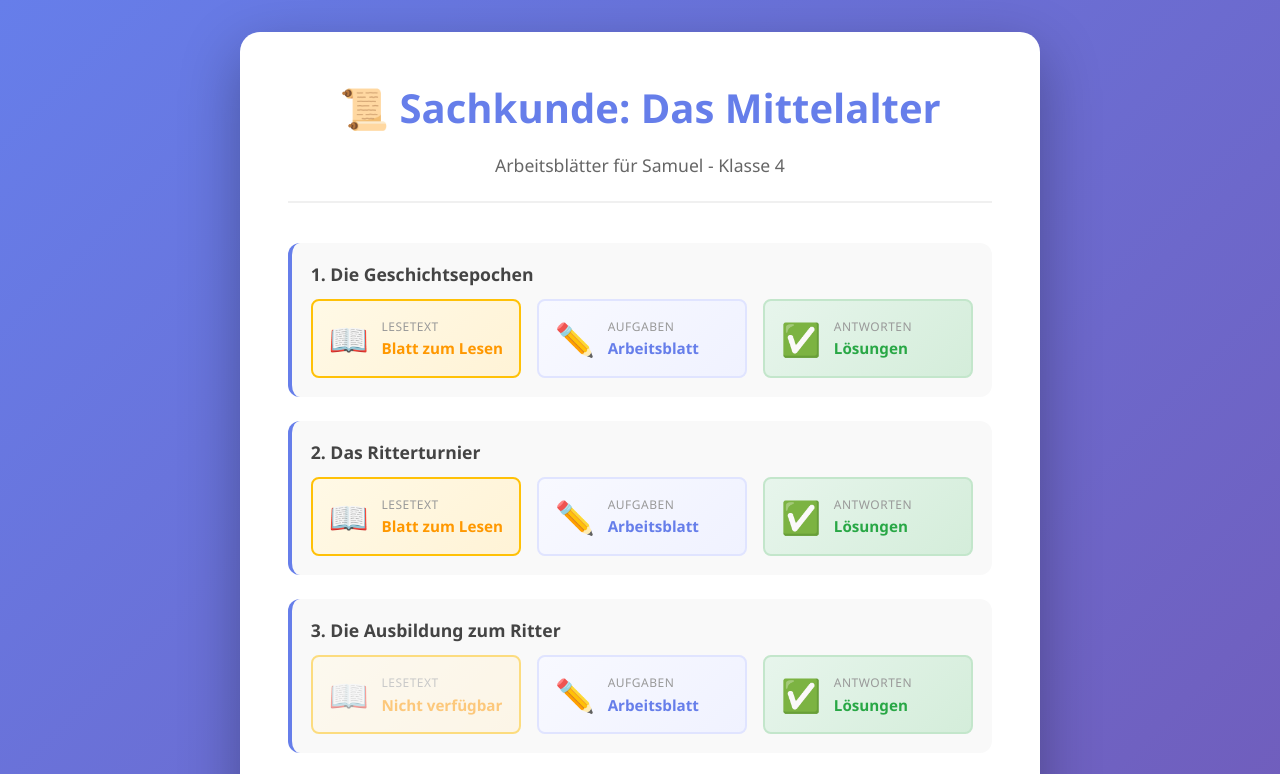
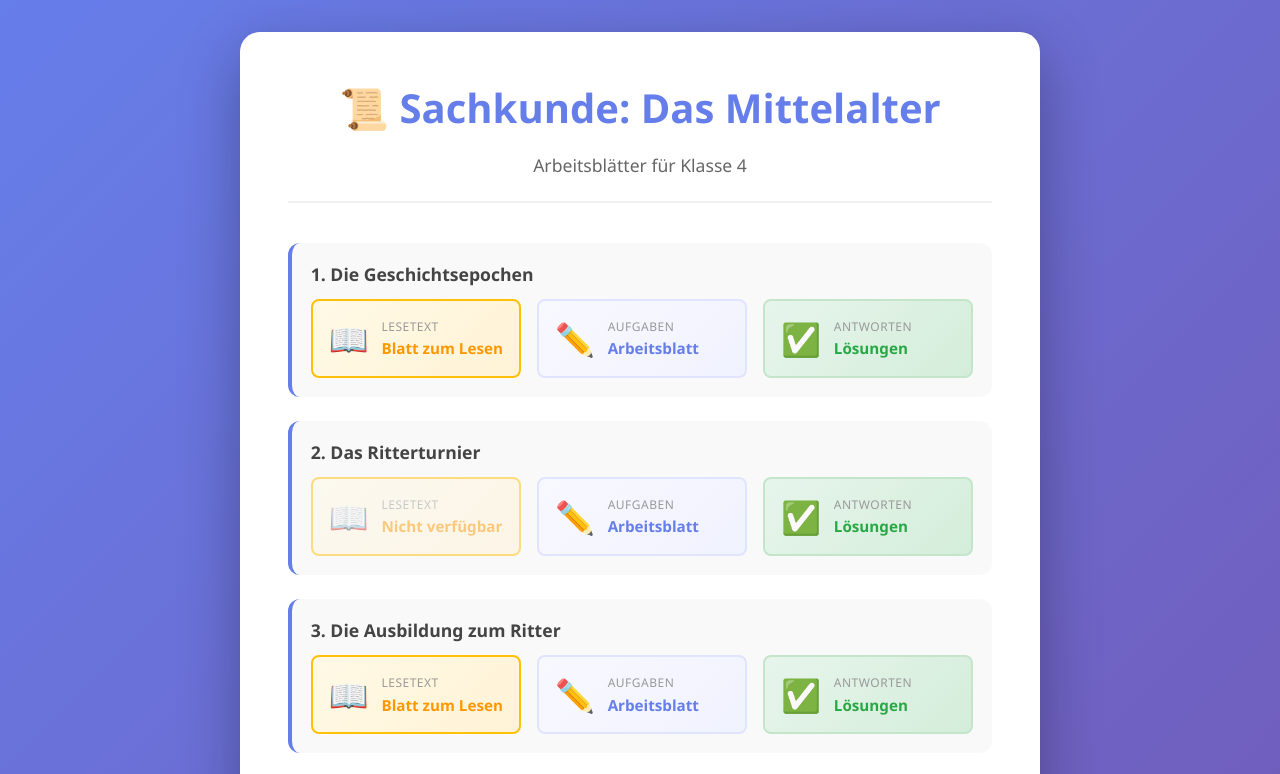
Before and after one commit to jeffreygroneberg/samuel-sachkunde, a plain HTML site: page index.html in a window 1280 px wide. Shown: the top 774 px of the page. Drawn offline with Linux system fonts and the light colour scheme.

Commit message:
Fix: Blatt02 reading text not available, Blatt03 is available; remove name references

```diff
--- a/index.html
+++ b/index.html
@@ -186,7 +186,7 @@
 
   <div class="container">
     <h1>📜 Sachkunde: Das Mittelalter</h1>
-    <p class="subtitle">Arbeitsblätter für Samuel - Klasse 4</p>
+    <p class="subtitle">Arbeitsblätter für Klasse 4</p>
 
     <!-- Blatt 1 -->
     <div class="topic-row">
@@ -220,13 +220,13 @@
     <div class="topic-row">
       <div class="topic-title">2. Das Ritterturnier</div>
       <div class="topic-cards">
-        <a href="blaetter/Blatt02.jpg" class="card reading-card" target="_blank">
+        <div class="card reading-card" style="opacity: 0.5; cursor: not-allowed;">
           <span class="card-icon">📖</span>
           <div class="card-content">
             <div class="card-label">Lesetext</div>
-            <div class="card-title">Blatt zum Lesen</div>
+            <div class="card-title">Nicht verfügbar</div>
           </div>
-        </a>
+        </div>
         <a href="Blatt2.html" class="card worksheet-card">
           <span class="card-icon">✏️</span>
           <div class="card-content">
@@ -248,13 +248,13 @@
     <div class="topic-row">
       <div class="topic-title">3. Die Ausbildung zum Ritter</div>
       <div class="topic-cards">
-        <div class="card reading-card" style="opacity: 0.5; cursor: not-allowed;">
+        <a href="blaetter/Blatt03.jpg" class="card reading-card" target="_blank">
           <span class="card-icon">📖</span>
           <div class="card-content">
             <div class="card-label">Lesetext</div>
-            <div class="card-title">Nicht verfügbar</div>
+            <div class="card-title">Blatt zum Lesen</div>
           </div>
-        </div>
+        </a>
         <a href="Blatt3.html" class="card worksheet-card">
           <span class="card-icon">✏️</span>
           <div class="card-content">
@@ -441,7 +441,7 @@
     </div>
 
     <footer>
-      <p>Erstellt für Samuel - Viel Erfolg beim Lernen! 📚</p>
+      <p>Viel Erfolg beim Lernen! 📚</p>
     </footer>
   </div>
 
```
